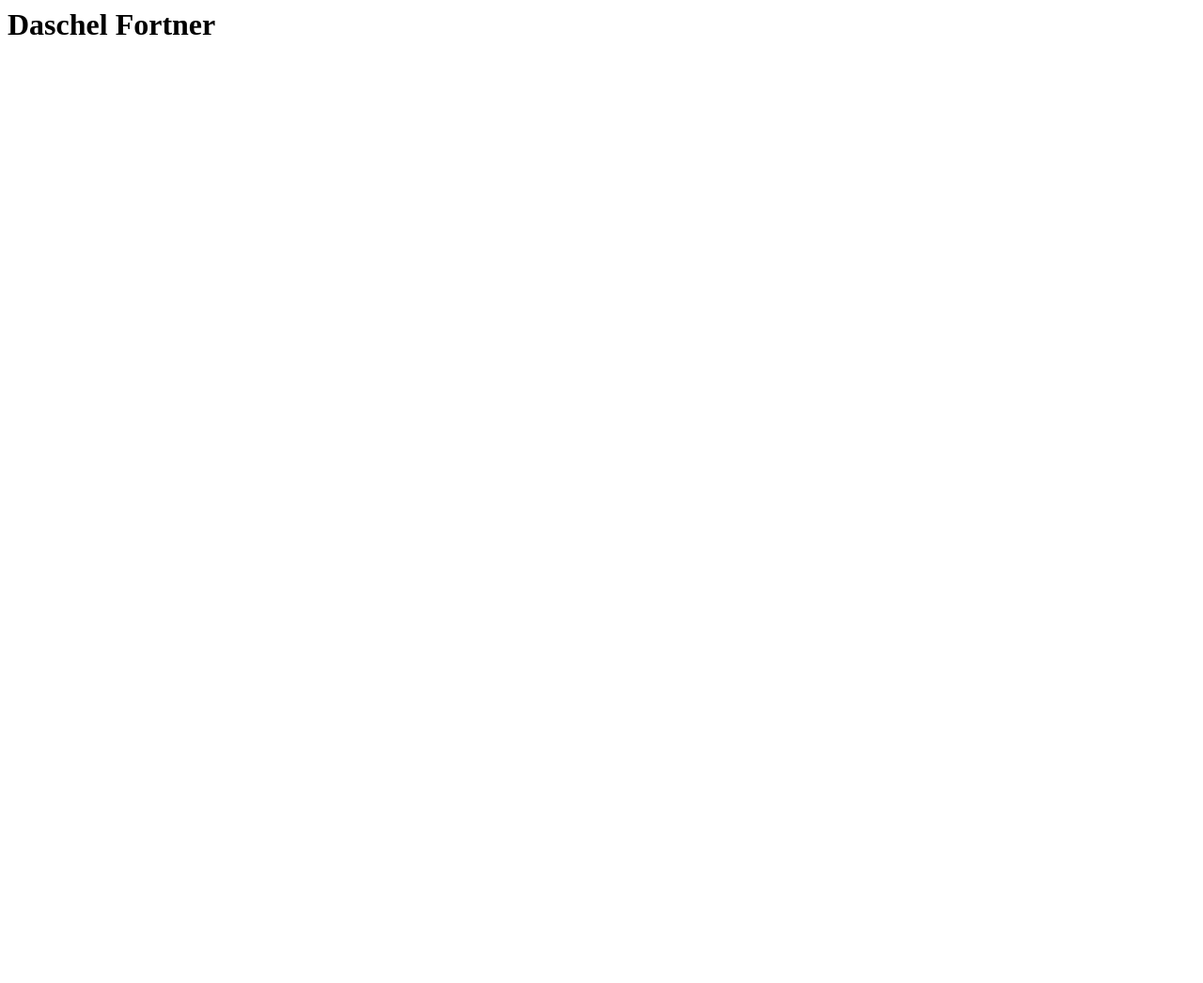
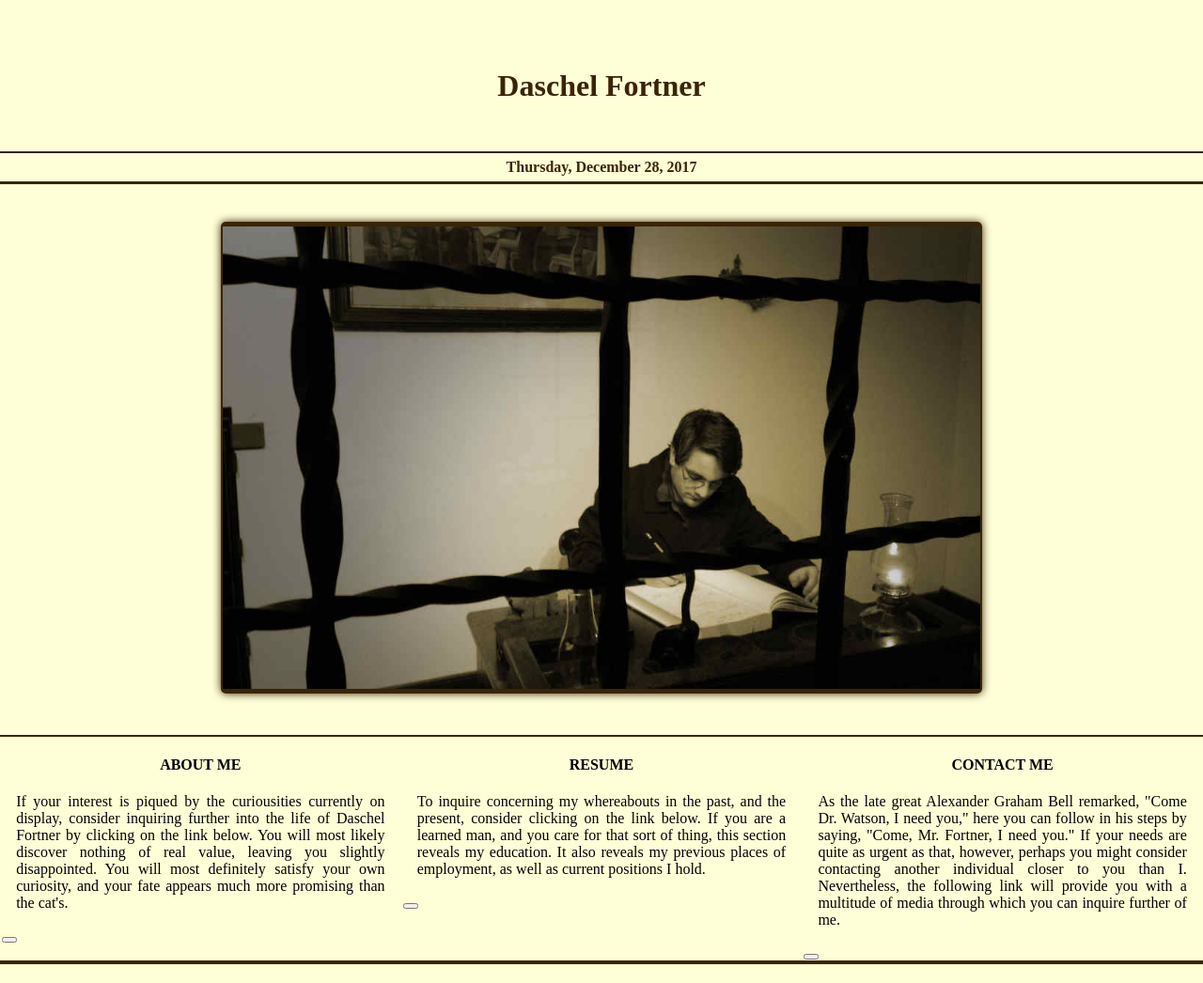
Before and after one commit to dascheltfortner/dascheltfortner.github.io, a plain HTML site: page index.html in a window 1280 px wide. Shown: the whole page at 94% size. Before the commit the page ends 800 px from the top, so only its background shows below. Drawn offline with Linux system fonts and the light colour scheme.

Commit message:
Make homepage

```diff
--- a/index.html
+++ b/index.html
@@ -1,15 +1,88 @@
+<!DOCTYPE html>
 <html>
 
   <head>
-
     <title>Daschel Fortner's Personal Page</title>
+    <link rel="stylesheet" type="text/css" href="styles.css" />
 
   </head>
 
   <body>
 
     <div>
-      <h1>Daschel Fortner</h1>
+      <div id="header">
+        <h1>Daschel Fortner</h1>
+      </div>
+
+      <div id="date-bar">
+        <h4 id="date-header"></h4>
+        <script type="text/javascript">
+          var months = [ 'January', 'February', 'March', 'April', 'May', 'June',
+                         'July', 'August', 'September', 'October', 'November',
+                         'December' ];
+          var days   = [ 'Sunday', 'Monday', 'Tuesday', 'Wednesday', 'Thursday',
+                         'Friday', 'Saturday' ];
+
+          var today      = new Date(Date.now());
+          var dateString = days[today.getDay()] + ', ' + months[today.getMonth()]
+                            + ' ' + today.getDate() + ', ' + today.getFullYear();
+          var dateHeader = document.getElementById("date-header");
+          dateHeader.innerHTML = dateString;
+        </script>
+      </div>
+
+      <div id="image-section">
+        <img src="old-timey-desk.jpg" alt="You can't handle a thousand words.">
+        </img>
+      </div>
+
+      <div id="redirect-section">
+
+        <div class="redirect-box">
+          <h4>
+            ABOUT ME
+          </h4>
+          <p>
+            If your interest is piqued by the curiousities currently on display,
+            consider inquiring further into the life of Daschel Fortner by
+            clicking on the link below. You will most likely discover nothing
+            of real value, leaving you slightly disappointed. You will most
+            definitely satisfy your own curiosity, and your fate appears much
+            more promising than the cat's.
+          </p>
+          <button ></button>
+        </div>
+
+        <div class="redirect-box">
+          <h4>
+            RESUME
+          </h4>
+          <p>
+            To inquire concerning my whereabouts in the past, and the present,
+            consider clicking on the link below. If you are a learned man, and
+            you care for that sort of thing, this section reveals my education.
+            It also reveals my previous places of employment, as well as
+            current positions I hold.
+          </p>
+          <button ></button>
+        </div>
+
+        <div class="redirect-box">
+          <h4>
+            CONTACT ME
+          </h4>
+          <p>
+            As the late great Alexander Graham Bell remarked, "Come Dr. Watson,
+            I need you," here you can follow in his steps by saying, "Come, Mr.
+            Fortner, I need you." If your needs are quite as urgent as that,
+            however, perhaps you might consider contacting another individual
+            closer to you than I. Nevertheless, the following link will provide
+            you with a multitude of media through which you can inquire further
+            of me.
+          </p>
+          <button ></button>
+        </div>
+      </div>
 
     </div>
 
--- a/styles.css
+++ b/styles.css
@@ -1,7 +1,88 @@
 :root {
-  --cream: #ffff22;
+  --cream: #ffffd7;
+  --dark: #3a2406;
 }
 
-.body {
+body {
   background: var(--cream);
+  margin: 0;
 }
+
+
+#header {
+  width: 100%;
+  text-align: center;
+  height: 140px;
+  line-height: 140px;
+  color: var(--dark);
+}
+
+#date-bar {
+  width: 100%;
+  height: 30px;
+  line-height: 30px;
+  border-top: 2px solid var(--dark);
+  border-bottom: 3px solid var(--dark);
+  font-family: serif;
+  text-align: center;
+  margin-bottom: 40px;
+}
+
+#date-bar h4 {
+  height: 30px;
+  margin: 0;
+  color: var(--dark);
+}
+
+#redirect-section {
+  width: 100%;
+  display: flex;
+  felx-flow: row wrap;
+  flex-wrap: wrap;
+  align-items: baseline;
+  border-bottom: 4px solid var(--dark);
+  border-top: 2px solid var(--dark);
+  margin-top: 40px;
+  margin-bottom: 20px;
+}
+
+.redirect-box {
+  margin-left: auto;
+  margin-right: auto;
+  min-height: 100px;
+  min-width: 200px;
+  width: 33%;
+}
+
+.redirect-box h4 {
+  text-align: center;
+}
+
+.redirect-box p {
+  text-align: justify;
+  padding-left: 15px;
+  padding-right: 15px;
+}
+
+#image-section {
+  margin: auto;
+  width: 70%;
+  text-align: center;
+}
+
+#image-section h1 {
+  position: relative;
+  color: var(--dark);
+  font-size: 2em;
+}
+
+#image-section img {
+  margin: auto;
+  max-width: 90%;
+  border-bottom: 5px solid var(--dark);
+  border-top: 5px solid var(--dark);
+  border-left: 2px solid var(--dark);
+  border-right: 2px solid var(--dark);
+  border-radius: 5px;
+  box-shadow: 0px 0px 10px var(--dark);
+}
```
Also changed, not shown: old-timey-desk.jpg (added).
